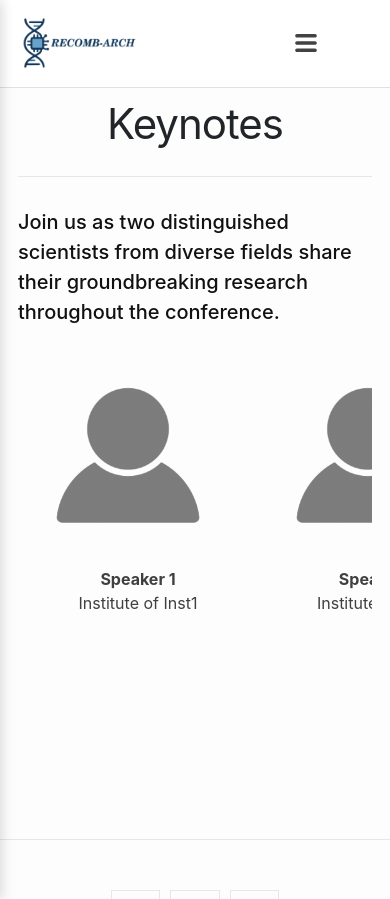
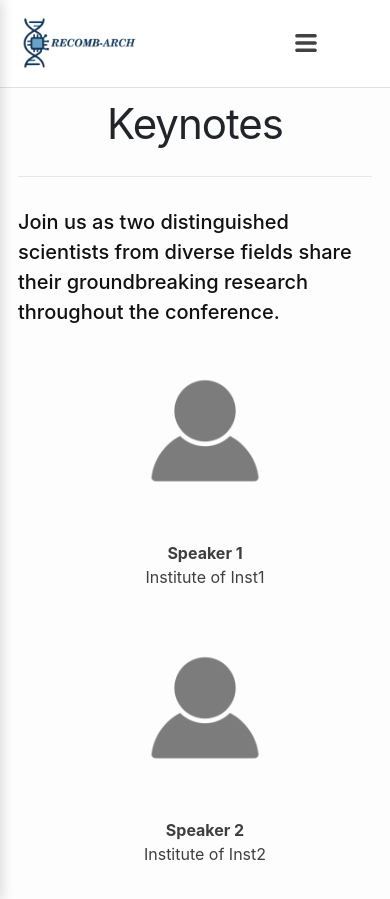
Before and after one commit to RECOMB-Arch/template, a Jekyll site: the page built from keynotes.md, in a window 390 px wide and 900 px high. Built offline with Jekyll 4.4.1, drawn with Linux system fonts in a browser that asks for light colours; nearby versions of some CDN libraries.

Commit message:
edited keynotes page on mobile
speakers are now listed one under another

```diff
--- a/_sass/minima/custom-styles.scss
+++ b/_sass/minima/custom-styles.scss
@@ -436,6 +436,37 @@ body.mobile-nav-open {
   /* Force remove background */
 }
 
+/* Mobile: Stack speaker photos vertically */
+@media screen and (max-width: 799px) {
+  .post-content table,
+  .post-content tbody,
+  .post-content tr,
+  .post-content td {
+    display: block;
+    width: 100%;
+  }
+
+  .post-content td {
+    margin-bottom: 20px;
+    text-align: center !important;
+  }
+
+  /* Prevent horizontal scrolling */
+  .post-content table {
+    overflow-x: visible;
+    table-layout: auto;
+  }
+
+  /* Ensure images fit within container and make them smaller */
+  .speaker-photo {
+    max-width: 150px !important;
+    height: 150px !important;
+    width: auto !important;
+    margin-left: auto;
+    margin-right: auto;
+    display: block;
+  }
+}
 
 /* 6. Force Light Mode (Override prefers-color-scheme)
    ========================================================================== */
```
